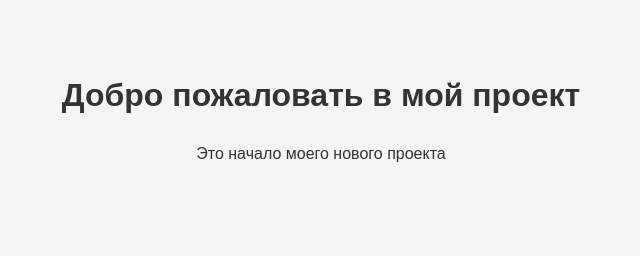
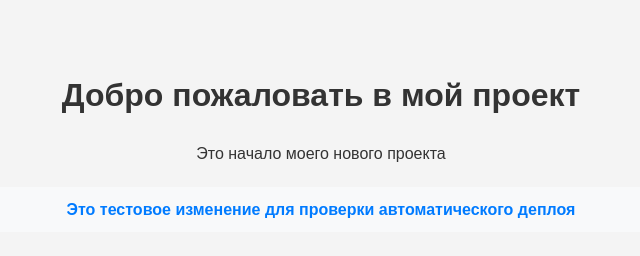
Before and after one commit to romanus1983/newprod, a plain HTML site: page index.html in a window 1280 px wide. Shown: the whole page, without its empty margins (319-959 px from the left). Drawn offline with Linux system fonts and the light colour scheme.

Commit message:
Добавлен тестовый текст для проверки автоматического деплоя

```diff
--- a/index.html
+++ b/index.html
@@ -10,6 +10,7 @@
     <div class="container">
         <h1>Добро пожаловать в мой проект</h1>
         <p>Это начало моего нового проекта</p>
+        <p class="test-deploy">Это тестовое изменение для проверки автоматического деплоя</p>
     </div>
     <script src="script.js"></script>
 </body>
--- a/styles.css
+++ b/styles.css
@@ -27,3 +27,12 @@ h1 {
 p {
     margin-bottom: 10px;
 }
+
+.test-deploy {
+    color: #007bff;
+    font-weight: bold;
+    margin-top: 20px;
+    padding: 10px;
+    background-color: #f8f9fa;
+    border-radius: 5px;
+}
```
